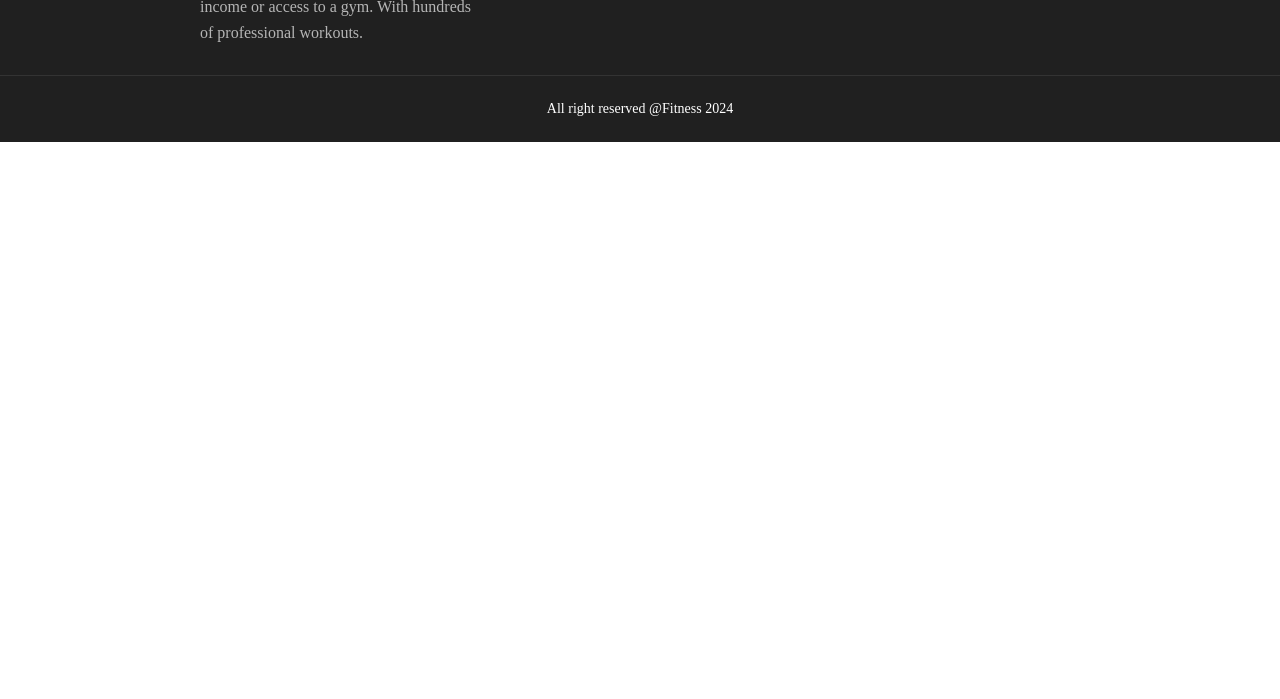
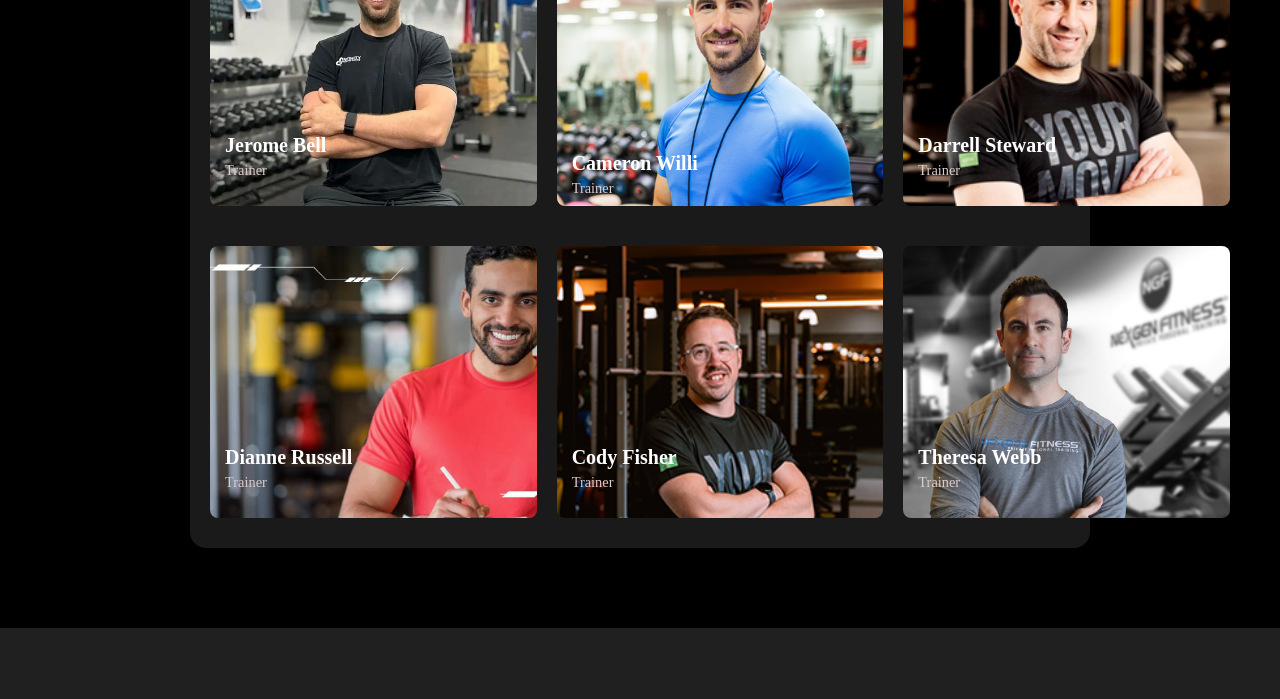
Before and after one commit to sumu9897/PH-B10A1-versatile-ui, a plain HTML site: page index.html in a window 1280 px wide. Shown: the part 213-912 px from the top of the page. Before the commit the page ends 800 px from the top, so only its background shows below. Drawn offline with Linux system fonts and the light colour scheme.

Commit message:
Meet Our team

```diff
--- a/index.html
+++ b/index.html
@@ -10,6 +10,49 @@
 </head>
 <body>
 
+
+    <section class="team-section">
+        <h1>Meet Our Team</h1>
+        <p class="subtext">We believe fitness should be accessible to everyone, everywhere, regardless of income or access to a gym.</p>
+        <div class="team-grid">
+            <div class="team-member img1">
+                <div class="member-info">
+                    <h3>Jerome Bell</h3>
+                    <p>Trainer</p>
+                </div>
+            </div>
+            <div class="team-member img2">
+\                <div class="member-info">
+                    <h3>Cameron Willi</h3>
+                    <p>Trainer</p>
+                </div>
+            </div>
+            <div class="team-member img3">
+                <div class="member-info">
+                    <h3>Darrell Steward</h3>
+                    <p>Trainer</p>
+                </div>
+            </div>
+            <div class="team-member img4">
+                <div class="member-info">
+                    <h3>Dianne Russell</h3>
+                    <p>Trainer</p>
+                </div>
+            </div>
+            <div class="team-member img5">
+                <div class="member-info">
+                    <h3>Cody Fisher</h3>
+                    <p>Trainer</p>
+                </div>
+            </div>
+            <div class="team-member img6">
+                <div class="member-info">
+                    <h3>Theresa Webb</h3>
+                    <p>Trainer</p>
+                </div>
+            </div>
+        </div>
+    </section>
 
     <footer class="footer">
         <div class="row">
--- a/styles.css
+++ b/styles.css
@@ -2,8 +2,93 @@
 
 
 *{
-    padding: 0;
+    padding: 20px auto;
     margin: 0;
+}
+
+.team-section {
+    text-align: center;
+    padding-left: 190px;
+    padding-right: 190px;
+    background-color: #000000;
+    padding-bottom: 80px;
+}
+
+.team-section h1 {
+    color: rgb(255, 255, 255);
+    font-size: 2.7rem;
+    margin-bottom: 10px;
+}
+
+.team-section .subtext {
+    color: rgba(255, 255, 255, 0.5);
+    font-size: 1rem;
+    margin-bottom: 40px;
+
+}
+
+.team-grid {
+    max-width: 1060px;
+    min-height: 604px;
+    background-color: rgba(255, 255, 255, 0.1);
+    display: grid;
+    grid-template-columns: repeat(3, 1fr);
+    padding: 20px;
+    gap:20px;
+    align-items: center;
+    justify-items: center;
+    border-radius: 1rem;
+
+}
+
+.team-member {
+    background-color: #222;
+    border-radius: 8px;
+    overflow: hidden;
+    width: 326.67px;
+    height: 272px;
+    text-align: left;
+    background-size: cover;
+}
+
+.team-member img {
+    width: 100%;
+    height: auto;
+    display: block;
+}
+.img1{
+    background-image: url('./images/jerome.png');
+
+}
+.img2{
+    background-image: url('./images/cameron.png');
+}
+.img3{
+    background-image: url('./images/darrell.png');
+}
+.img4{
+    background-image: url('./images/dianne.png');
+}
+.img5{
+    background-image: url('./images/cody.png');
+}
+.img6{
+    background-image: url('./images/theresa.png');
+}
+.member-info {
+    padding: 15px;
+    padding-top: 200px;
+}
+
+.member-info h3 {
+    color: rgb(255, 255, 255);
+    font-size: 1.25rem;
+    margin-bottom: 5px;
+}
+
+.member-info p {
+    font-size: 0.9rem;
+    color: #ddcaca;
 }
 
 .footer {
@@ -59,6 +144,25 @@
 
 /* Mobile view adjustments */
 @media (max-width: 576px) {
+    .team-section{
+        padding-left: 20px;
+        padding-right: 20px;
+    }
+    .team-member.img5,
+    .team-member.img6 {
+        display: none;
+    }
+    .team-grid {
+        grid-template-columns: 1fr;
+    }
+    .team-section h1{
+        font-size: 1.8rem;
+    }
+
+    .team-member {
+        max-width: none;
+    }
+
     .footer .row{
         padding-left: 20px;
         padding-right: 20px;
```
